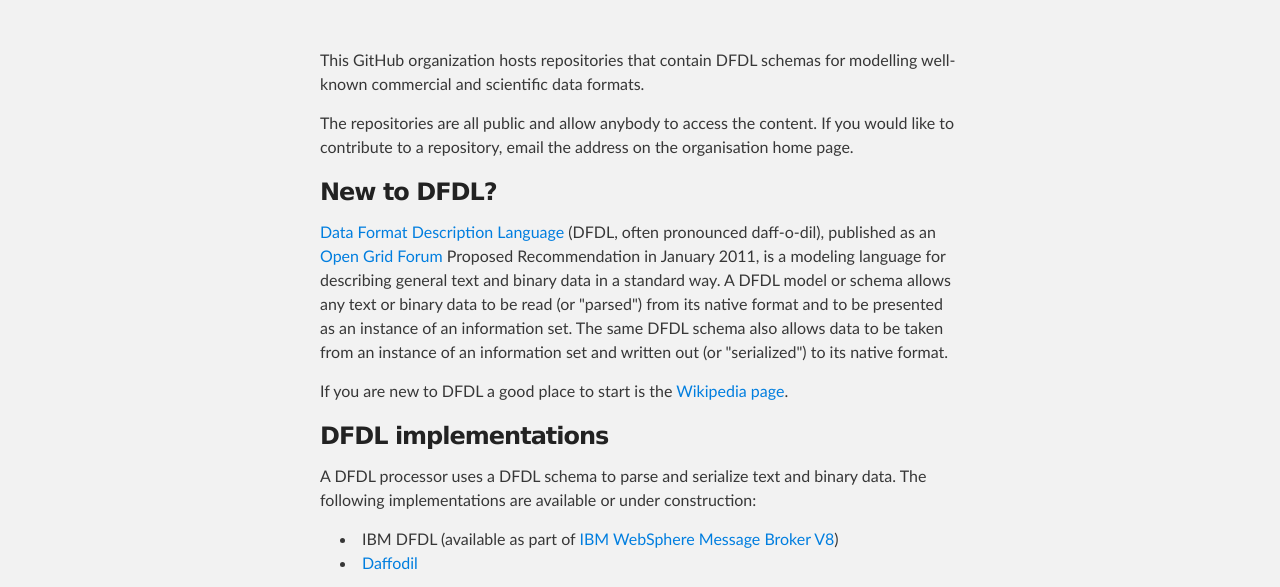
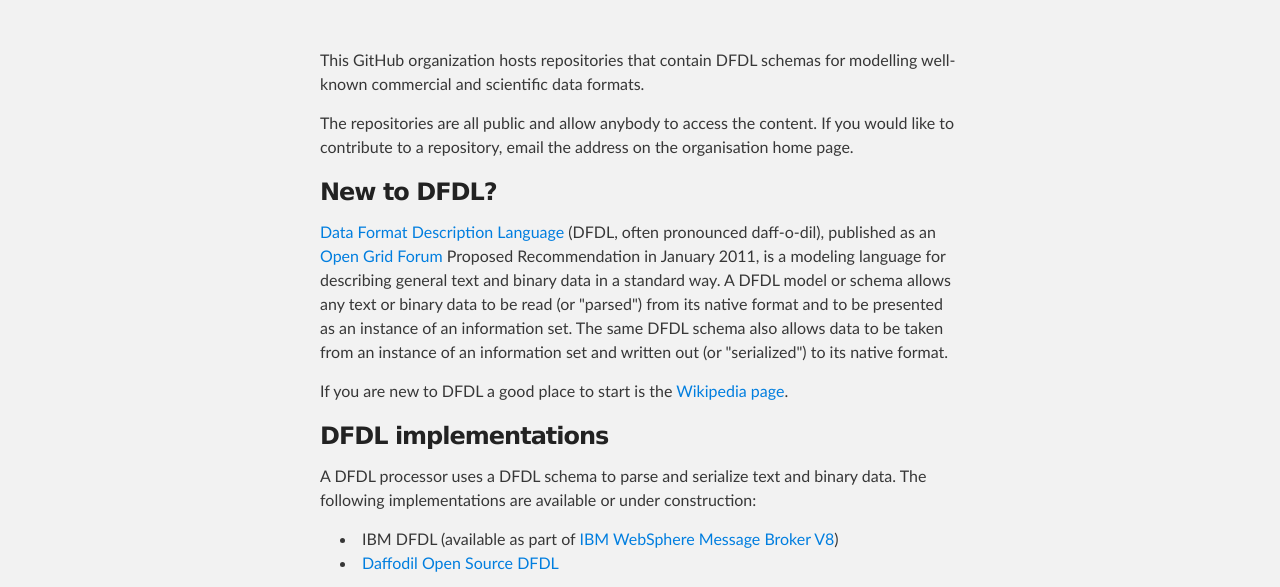
Before and after one commit to DFDLSchemas/dfdlschemas.github.com, a plain HTML site: page index.html in a window 1280 px wide. Shown: the part 212-799 px from the top of the page. Drawn offline with Linux system fonts and the light colour scheme.

Commit message:
Update index.html
update daffodil label and URL

```diff
--- a/index.html
+++ b/index.html
@@ -41,7 +41,7 @@
 
   <ul>
 <li>IBM DFDL (available as part of <a href="http://www-01.ibm.com/software/integration/wbimessagebroker/">IBM WebSphere Message Broker V8</a>)</li>
-<li><a href="https://opensource.ncsa.illinois.edu/confluence/display/DFDL/Home">Daffodil</a></li>
+<li><a href="https://opensource.ncsa.illinois.edu/confluence/display/DFDL">Daffodil Open Source DFDL</a></li>
 </ul>
 
 <h3>New to GitHub?</h3>
```
